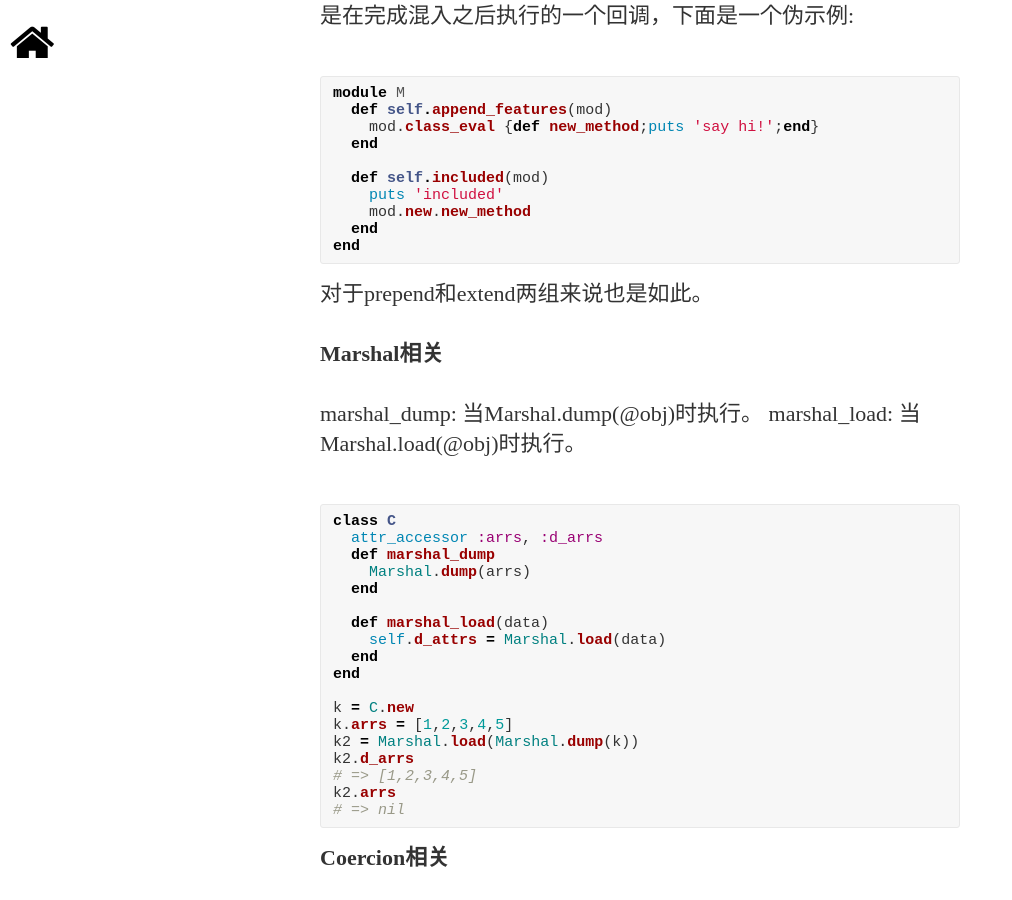
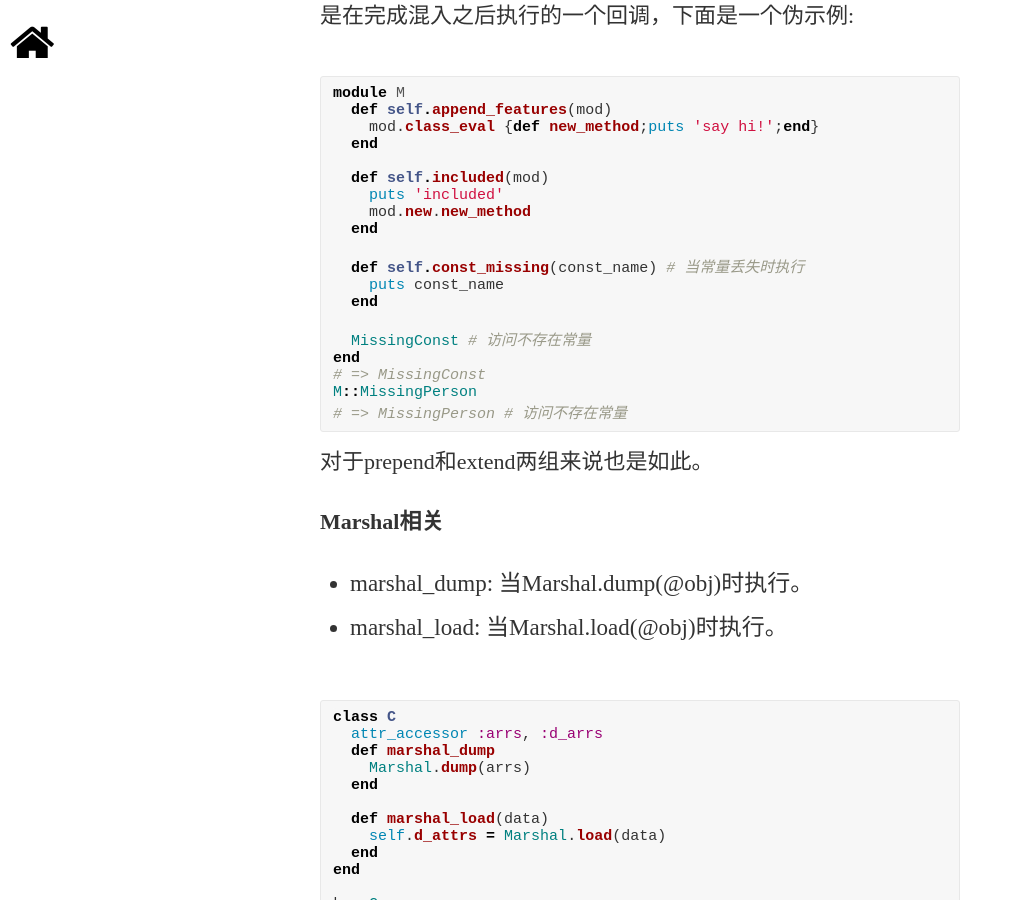
Before and after one commit to jerry-tao/jerry-tao.github.io, a Jekyll site: the page built from _posts/2016-1-13-ruby_hook_methods.md, in a window 1280 px wide and 900 px high, scrolled down 5273 px. Shown: the whole window, without its empty margins (0-1012 px from the left). Built offline with Jekyll 4.4.1, drawn with Linux system fonts in a browser that asks for light colours; nearby versions of some CDN libraries; some web fonts are replaced; Markdown is read by kramdown in place of the engine named in the settings; comment, search, counter and statistics services are not loaded.

Commit message:
2016年 1月13日 星期三 20时49分48秒 CST

````diff
--- a/_posts/2016-1-13-ruby_hook_methods.md
+++ b/_posts/2016-1-13-ruby_hook_methods.md
@@ -197,15 +197,24 @@ module M
     puts 'included'
     mod.new.new_method
   end
+
+  def self.const_missing(const_name) # 当常量丢失时执行
+    puts const_name
+  end
+
+  MissingConst # 访问不存在常量
 end
+# => MissingConst
+M::MissingPerson
+# => MissingPerson # 访问不存在常量
 ```
 
 对于prepend和extend两组来说也是如此。
 
 **Marshal相关**
 
-marshal\_dump: 当Marshal.dump(@obj)时执行。
-marshal\_load: 当Marshal.load(@obj)时执行。
+- marshal\_dump: 当Marshal.dump(@obj)时执行。
+- marshal\_load: 当Marshal.load(@obj)时执行。
 
 ```ruby
 class C
````
